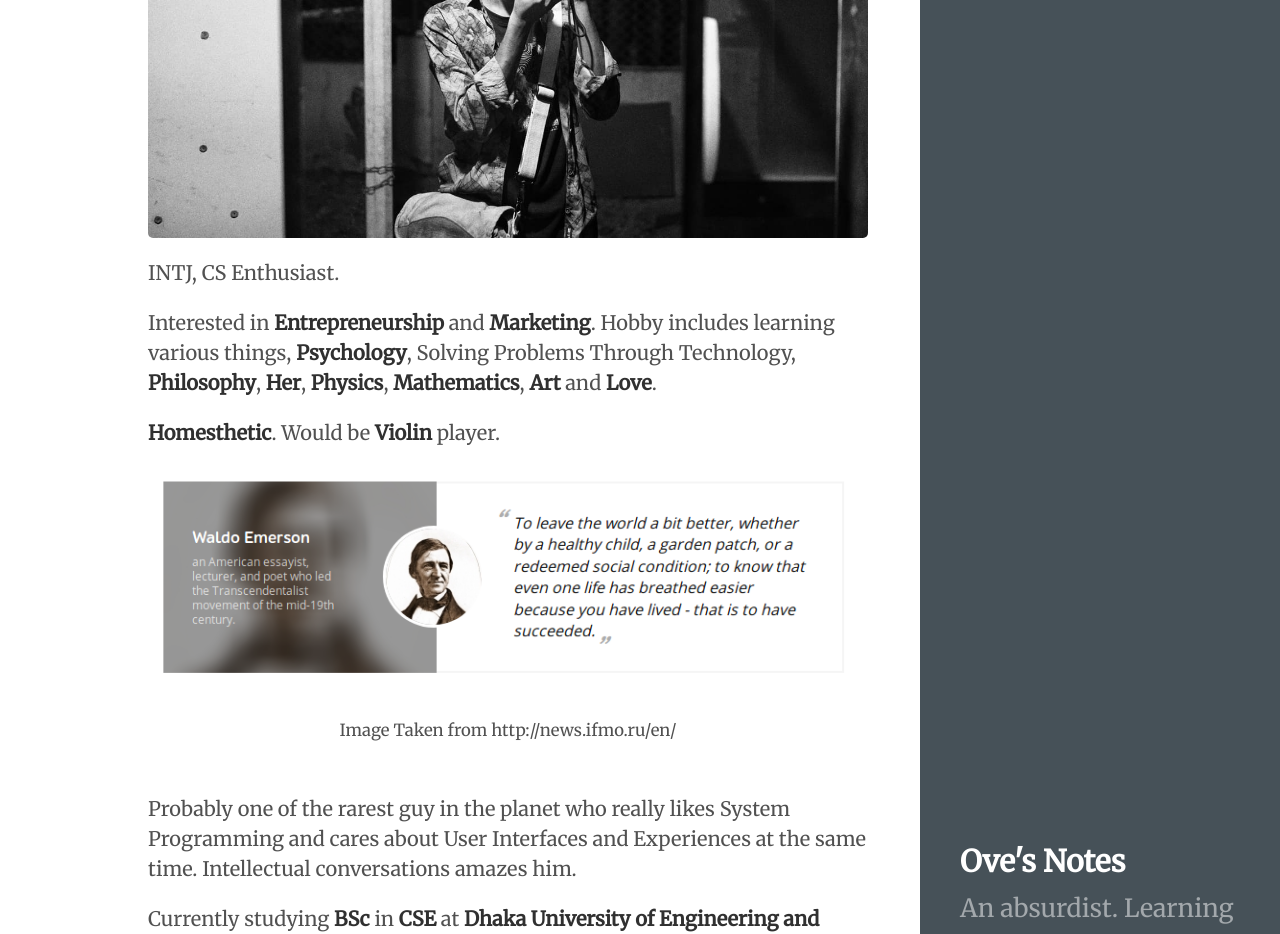
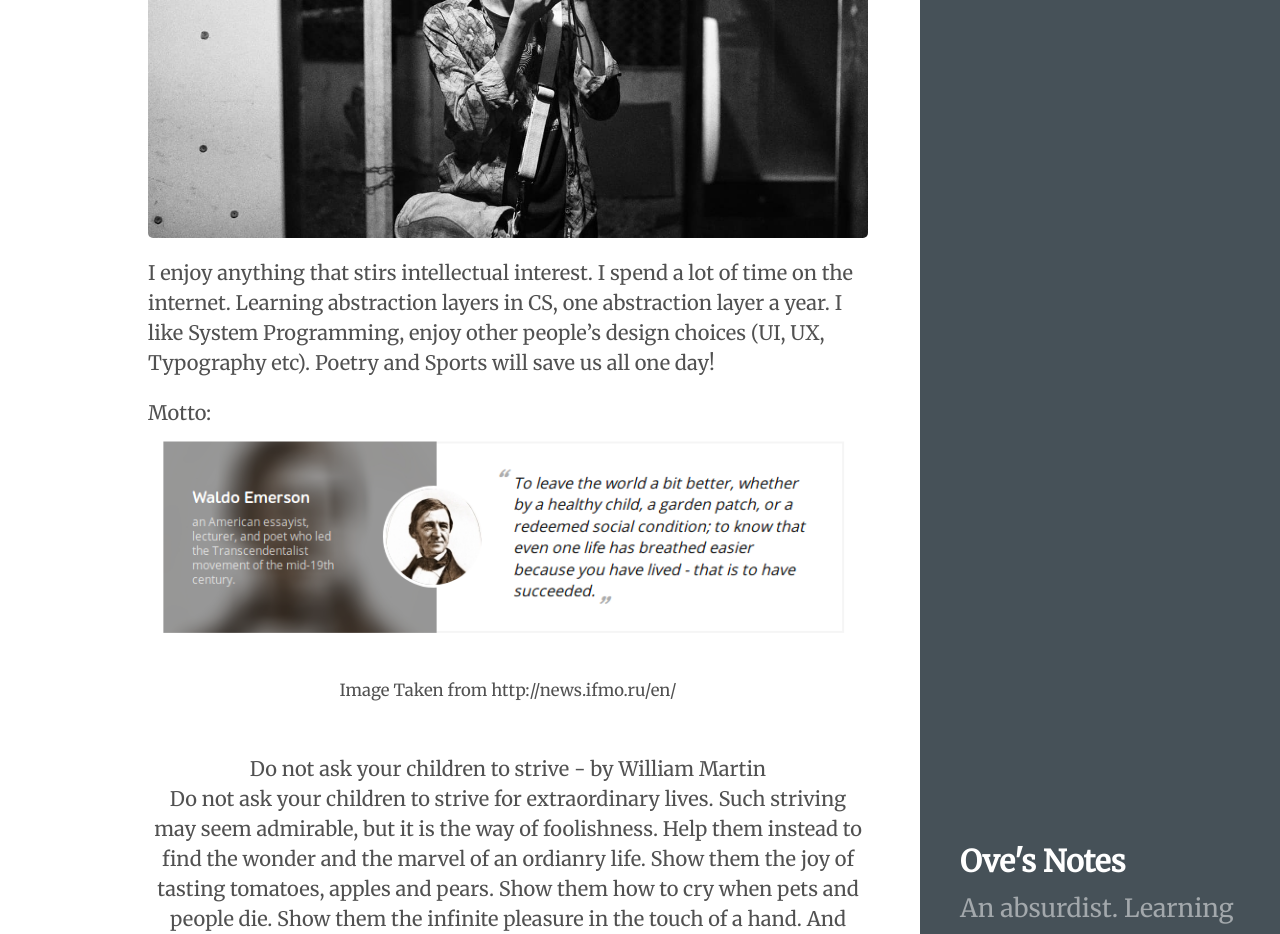
Before and after one commit to ovebepari/ovebepari.github.io, a Jekyll site: the page built from about.md, in a window 1280 px wide and 1400 px high, scrolled down 464 px. Shown: the top 934 px of the window. Built offline with Jekyll 4.4.1, drawn with Linux system fonts in a browser that asks for light colours; some of the changed text lies outside the part shown.

Commit message:
about page updated

```diff
--- a/about.md
+++ b/about.md
@@ -7,23 +7,35 @@ title: About
 <img src="/post_images/ove.jpg">
 </p>
 
-INTJ, CS Enthusiast.
+I enjoy anything that stirs intellectual interest. I spend a lot of time on the internet. Learning abstraction layers in CS, one abstraction layer a year. I like System Programming, enjoy other people's design choices (UI, UX, Typography etc). Poetry and Sports will save us all one day!
 
-Interested in **Entrepreneurship** and **Marketing**. Hobby includes learning various things, **Psychology**, Solving Problems Through Technology, **Philosophy**, **Her**, **Physics**, **Mathematics**, **Art** and **Love**.
-
-**Homesthetic**. Would be **Violin** player.
-
+Motto:
 ![Favourite Quote: To leave the world a bit better, whether by a healthy child, a graden pathch, or a redeemed social condition; to know that even one life has breathed easier because you have lived - that is to have succeeded](/post_images/about/itmo.png){:.center-image}
 <center> <small>Image Taken from http://news.ifmo.ru/en/</small> </center> <br>
 
-Probably one of the rarest guy in the planet who really likes System Programming and cares about User Interfaces and Experiences at the same time. Intellectual conversations amazes him.
 
-Currently studying **BSc** in **CSE** at **Dhaka University of Engineering and Technology, Gazipur.**
 
-On his free time, he usually converts people from windows to GNU/Linux, (jk, he likes conversations about various Operating System Internals)
+<center>
+Do not ask your children to strive
+- by William Martin
+<br/>
+Do not ask your children
+to strive for extraordinary lives.
+Such striving may seem admirable,
+but it is the way of foolishness.
+Help them instead to find the wonder
+and the marvel of an ordianry life.
+Show them the joy of tasting tomatoes, apples and pears.
+Show them how to cry
+when pets and people die.
+Show them the infinite pleasure
+in the touch of a hand.
+And make the ordinary come alive for them.
+The extraordinary will take care of itself.
+</center>
+<br>
 
-Need context on when to send emails? Here you go:
-
+Public Calendar:
 <br>
 <center>
     <iframe src="https://calendar.google.com/calendar/embed?height=500&amp;wkst=1&amp;bgcolor=%23ffffff&amp;ctz=Asia%2FDhaka&amp;src=ZWgydDE2YzB2YmwxYXBxNmlwNjhtMzl2cHNAZ3JvdXAuY2FsZW5kYXIuZ29vZ2xlLmNvbQ&amp;color=%23E67C73&amp;showPrint=0&amp;showTabs=0&amp;showCalendars=0&amp;showNav=0&amp;title=Lockdown%20Leisure%20and%20Programming%20Contests%20" style="border-width:0" width="600" height="500" frameborder="0" scrolling="no"></iframe>
@@ -31,6 +43,3 @@ Need context on when to send emails? Here you go:
 
 <br>
 <br>
-
-
-Find him on &nbsp;<a href="https://www.quora.com/profile/Ove-Bepari"><i class="fab fa-quora" style='color:#C6262F'></i> Quora</a>  &nbsp;<a href="https://linkedin.com/in/ovebepari"><i class="fab fa-linkedin" style='color:#007CB2'></i> LinkedIn</a> &nbsp;<a href="https://www.github.com/ovebepari"><i class="fab fa-github"></i> GitHub</a> or <a href="mailto:codovi71@gmail.com"> <i class="fa fa-envelope"></i> Email him</a> in his public e-mailing address if needed.
```
